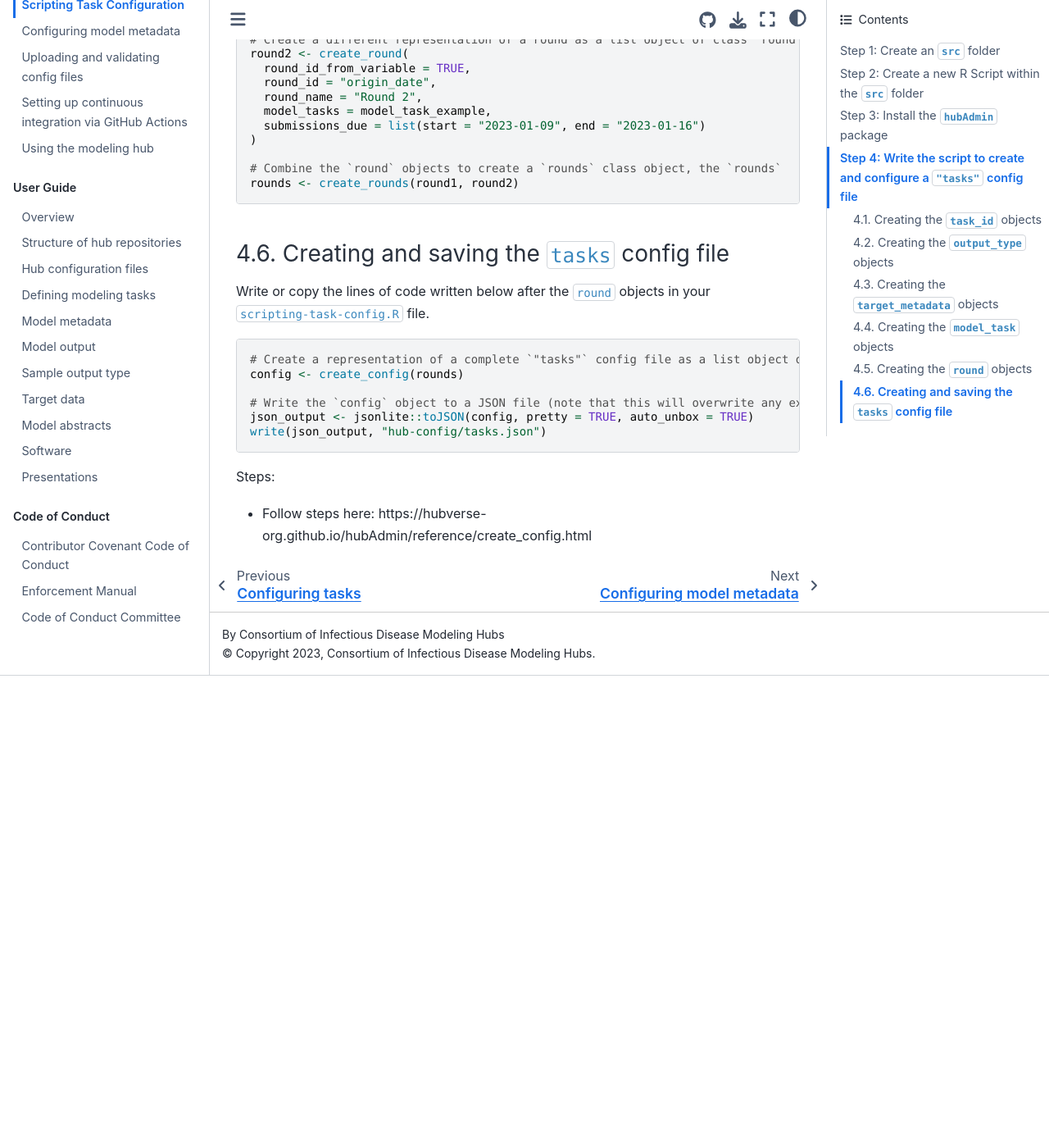
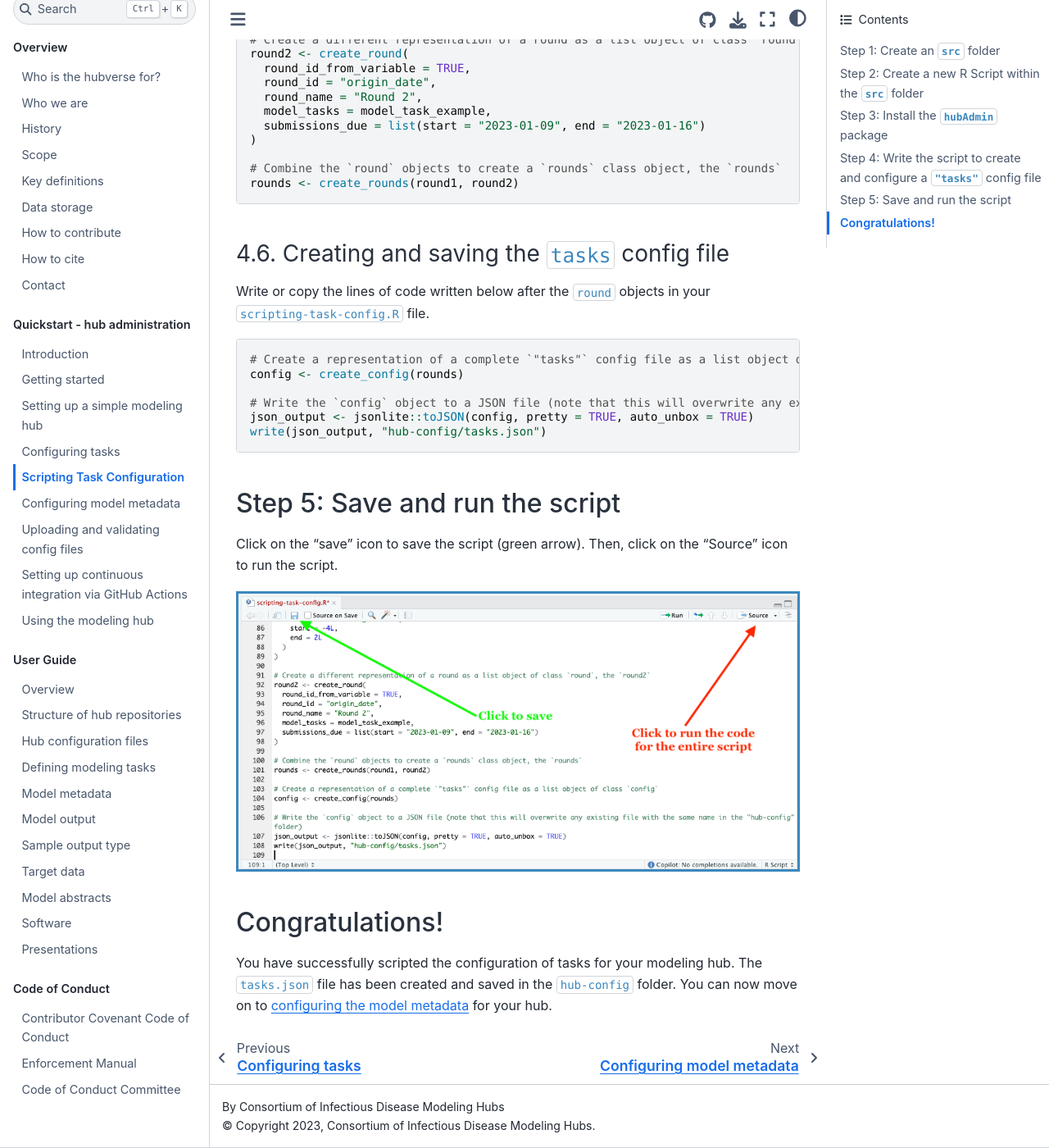
Before and after one commit to hubverse-org/hubDocs, a Sphinx documentation site: the page built from docs/source/quickstart-hub-admin/scripting-task-config.md, in a window 1280 px wide and 1400 px high, scrolled down 4834 px. Shown: the whole window at 82% size. Built offline with Sphinx 7.4.7 and the Sphinx Book theme 1.1.4, drawn with Linux system fonts in a browser that asks for light colours; comment, search, counter and statistics services are not loaded; before the commit the page ends 5658 px from its top, so only the background shows below that.

Commit message:
last step wasn't saved

````diff
--- a/docs/source/quickstart-hub-admin/scripting-task-config.md
+++ b/docs/source/quickstart-hub-admin/scripting-task-config.md
@@ -178,5 +178,13 @@ json_output <- jsonlite::toJSON(config, pretty = TRUE, auto_unbox = TRUE)
 write(json_output, "hub-config/tasks.json")
 ```
 
-Steps:
-- Follow steps here: https://hubverse-org.github.io/hubAdmin/reference/create_config.html
+## Step 5: Save and run the script
+Click on the "save" icon to save the script (green arrow). Then, click on the "Source" icon to run the script.
+
+```{image} ../images/save-run-scripting-task-config.png
+:alt: Screenshot for saving and running the `scripting-task-config` script in RStudio
+:class: bordered
+```
+
+## Congratulations!
+You have successfully scripted the configuration of tasks for your modeling hub. The `tasks.json` file has been created and saved in the `hub-config` folder. You can now move on to [configuring the model metadata](model-metadata-schema.md) for your hub.
````
